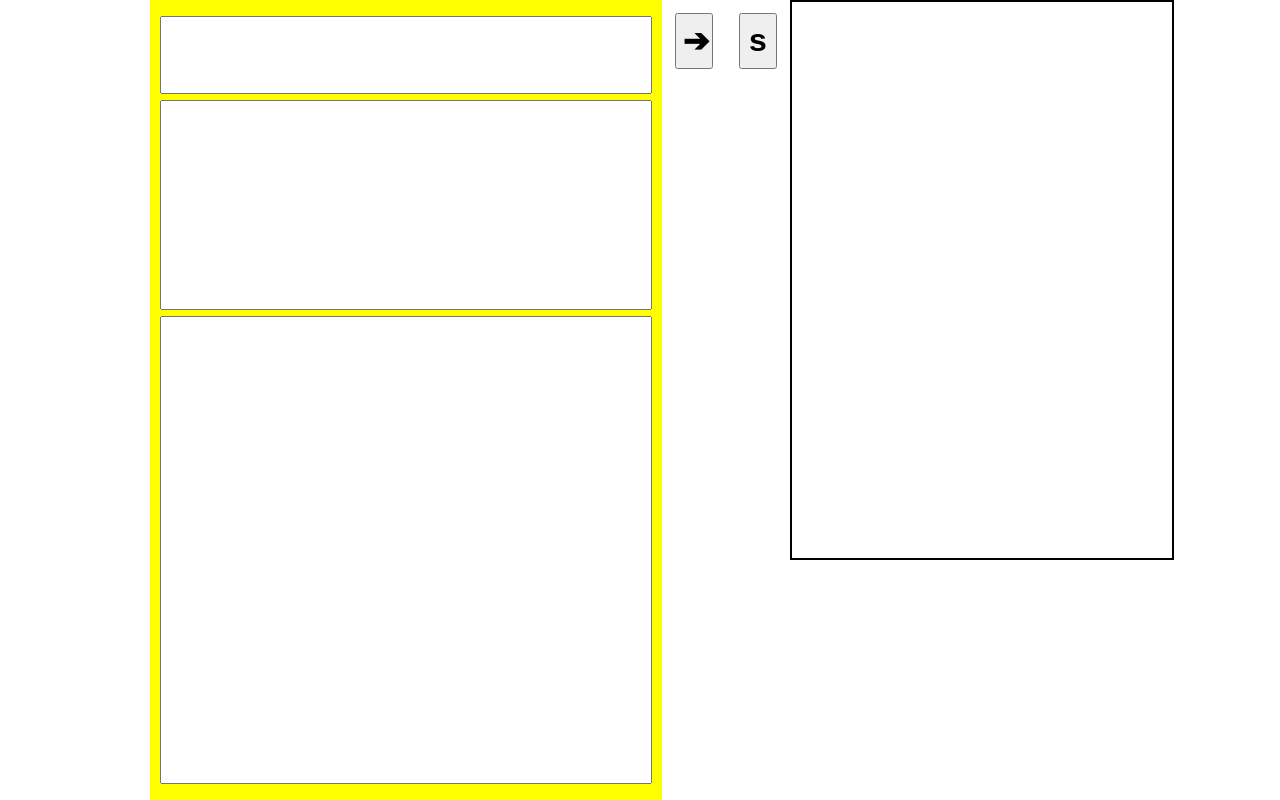
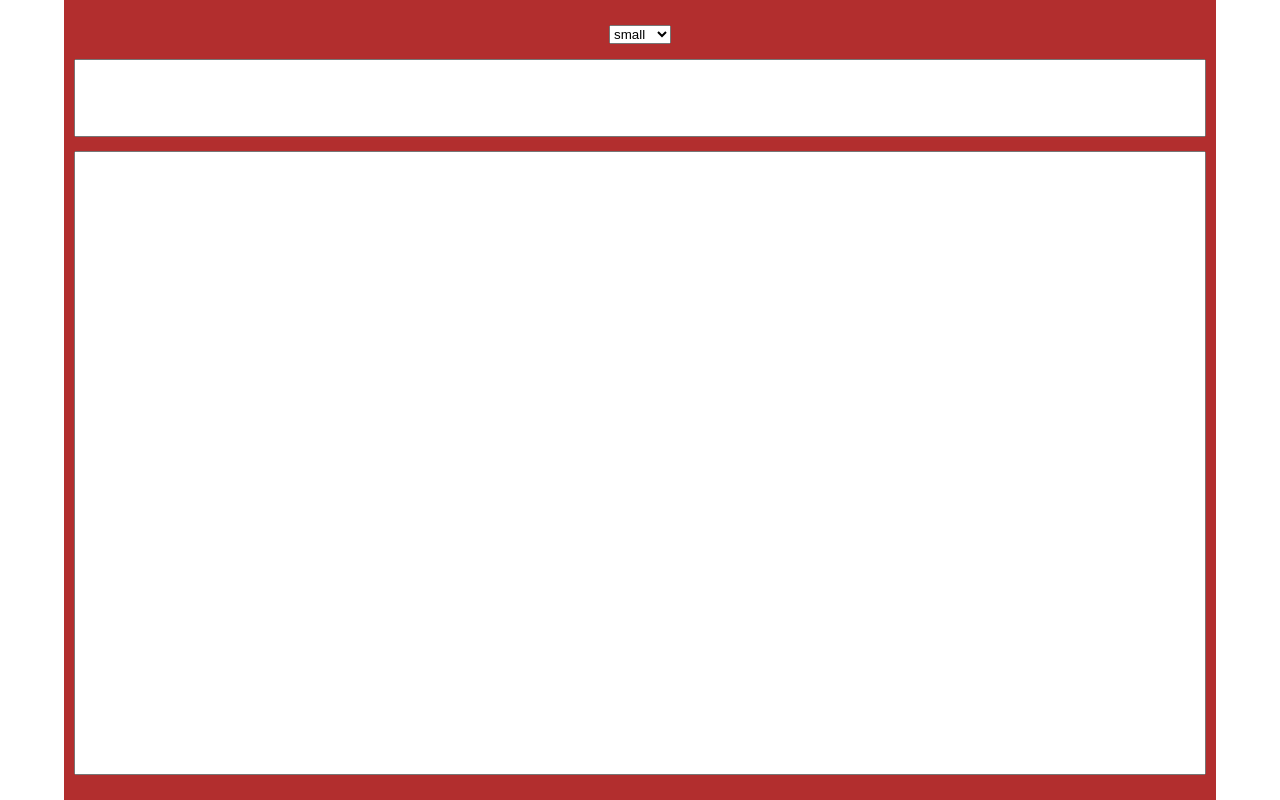
Before and after one commit to belanovic/govor, a plain HTML site: page index.html in a window 1280 px wide. Drawn offline with Linux system fonts and the light colour scheme.

Commit message:
govor
velika promena

```diff
--- a/govor.css
+++ b/govor.css
@@ -6,6 +6,8 @@ body {
     margin: 0;
     display: flex;
     height: 100vh;
+    display: flex;
+    justify-content: center;
 }
 
 .container {
@@ -13,13 +15,12 @@ body {
     flex-direction: column;
     justify-content: space-evenly;
     align-items: center;
-    width: 40%;
+    width: 90%;
     height: 100%;
-    background: yellow;
-    margin-left: 150px;
+    background: #b22e2e;
     padding: 10px;
-    font-size: 18px;
     font-family: Arial;
+    transition: background 300ms;
 }
 .polje {
     display: inline-block;
@@ -31,21 +32,21 @@ body {
 }
 .naslov {
     height: 10%;
-    font-size: 1.5em;
+    font-size: 1.8rem;
     font-weight: bolder;
 }
-.podnaslov {
+/* .podnaslov {
     height: 27%;
     font-size: 1.2em;
     font-weight: bolder;
+} */
+.tekst {
+    height: 80%;
+    font-size: 1.2em;
 }
-.tekst {
-    height: 60%;
-    font-size: 0.8em;
-}
-.container2 {
+/* .container2 {
     display: inline-block;
-    width: 30%;
+    width: 20%;
     height: 70%;
     border: 2px solid black;
     padding: 5px;
@@ -67,4 +68,4 @@ button {
     border: none;
     outline: none;
     text-align: left;
-}
+} */
--- a/govor.js
+++ b/govor.js
@@ -3,16 +3,28 @@ const polje = document.querySelectorAll('.polje');
 const ceoTekst = document.querySelector('.ceoTekst');
 const klik = document.querySelector('.klik');
 const selekcija = document.querySelector('.selekcija');
-klik.addEventListener('click', kopiraj);
-selekcija.addEventListener('click', uzmiSelTekst);
+const select = document.querySelector('.select');
+select.addEventListener('change', () => {
+    polje[1].style.fontSize = select.value;
+    polje[1].focus();
+});
+/* klik.addEventListener('click', kopiraj); */
+/* selekcija.addEventListener('click', uzmiSelTekst); */
 
 let reg = /background|color|height/i;
 
 const govor = new webkitSpeechRecognition || new SpeechRecognition();
 govor.lang = 'sr-RS-cyrl';
-govor.interimResults = false;
+govor.interimResults = true;
+
+
 govor.addEventListener('result', (e) => {
-    let words = event.results[0][0].transcript;
+    container.style.background = '#b22e2e';
+    if(e.results[0].isFinal === false) {
+        container.style.background = '#34ff14';
+        return;
+    }
+    let words = e.results[0][0].transcript;
     if(words == 'sve ponovo komanda'){
         document.activeElement.value = '';
         return;
--- a/index.html
+++ b/index.html
@@ -9,15 +9,19 @@
 </head>
 <body>
     <div class="container">
+        <select class = "select">
+            <option value = '1rem'>small</option>
+            <option value = '1.5rem'>middle</option>
+        </select>
         <textarea class = "polje naslov"></textarea>
-        <textarea class = "polje podnaslov"></textarea>
+       <!--  <textarea class = "polje podnaslov"></textarea> -->
         <textarea class = "polje tekst" autofocus></textarea>
     </div>
-    <button class="klik">&#10132</button>
+    <!-- <button class="klik">&#10132</button>
     <button class="selekcija">s</button>
     <div class="container2">
         <textarea class="ceoTekst"></textarea>
-    </div>
+    </div> -->
 
 
     <script src="govor.js"></script>
```
